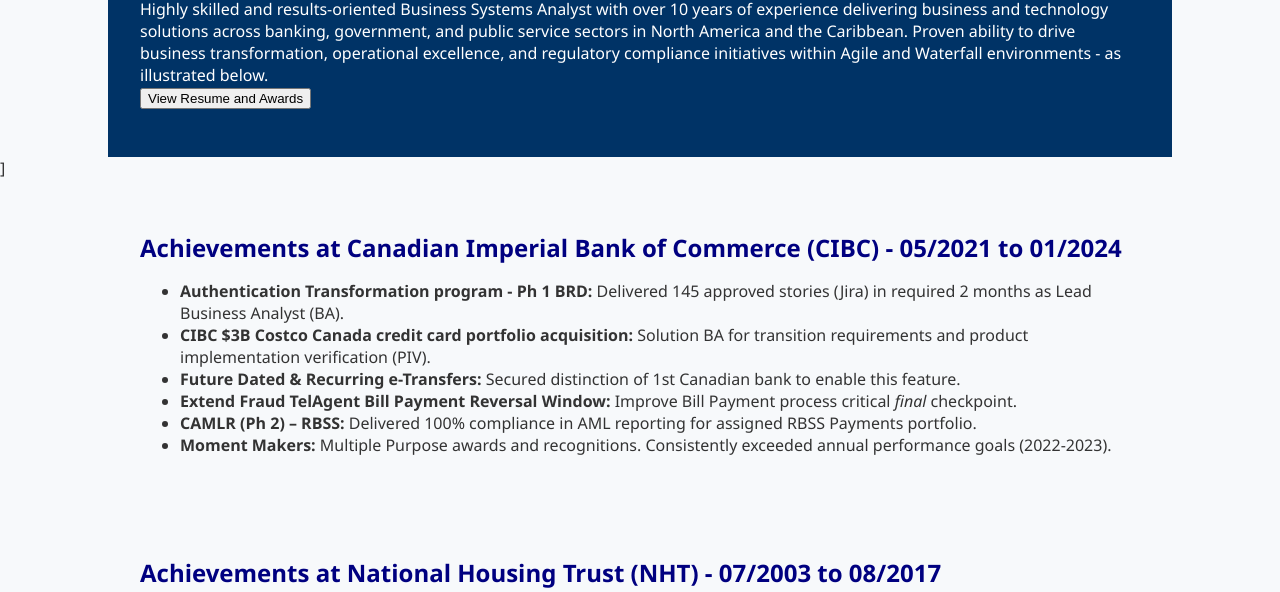
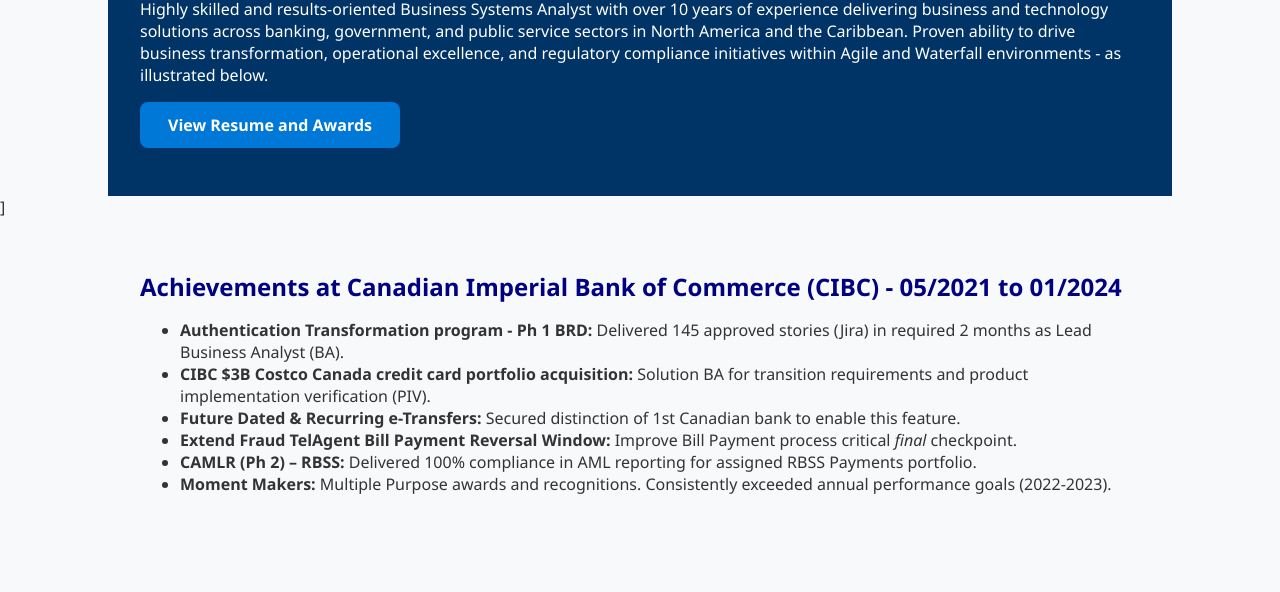
Before and after one commit to TatAnderson/tatika-FiservResume-website, a plain HTML site: page index.html in a window 1280 px wide. Shown: the part 167-759 px from the top of the page. Drawn offline with Linux system fonts and the light colour scheme.

Commit message:
Update index.html

```diff
--- a/index.html
+++ b/index.html
@@ -33,6 +33,17 @@
       text-decoration: none;
       border-radius: 5px;
     }
+  .btn {
+      display: inline-block;
+      padding: 12px 28px;
+      font-size: 16px;
+      font-weight: 600;
+      background-color: #0078d7; /* Flat blue */
+      color: white;
+      text-decoration: none;
+      border-radius: 8px;
+      transition: background-color 0.3s ease, transform 0.2s ease;
+    }
     .gallery img {
       max-width: 200px;
       margin: 1em;
@@ -66,7 +77,9 @@
     <h2>Business Systems Analyst</h2>
     <p>
       Highly skilled and results-oriented Business Systems Analyst with over 10 years of experience delivering business and technology solutions across banking, government, and public service sectors in North America and the Caribbean. Proven ability to drive business transformation, operational excellence, and regulatory compliance initiatives within Agile and Waterfall environments - as illustrated below.
-      <br><a href="pdf-viewer.html" target="_blank"><button>View Resume and Awards</button></a>
+    </p>
+    <p>
+      <a href="pdf-viewer.html" class="btn" target="_blank">View Resume and Awards</a>
     </p>
   </header>]
 
```
